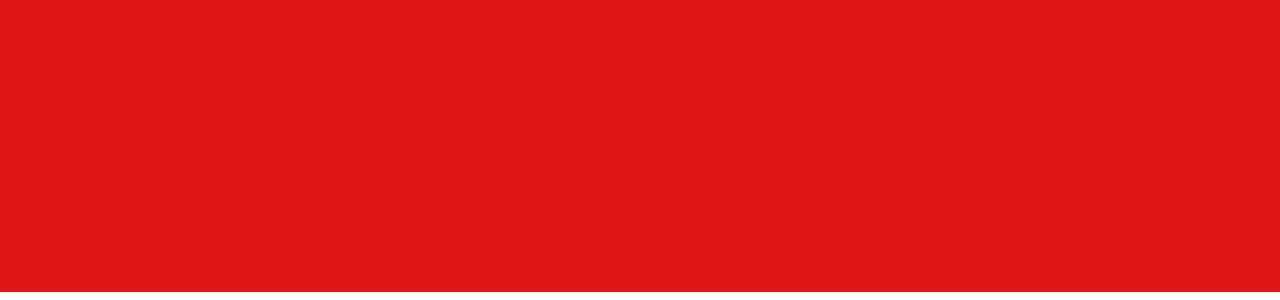
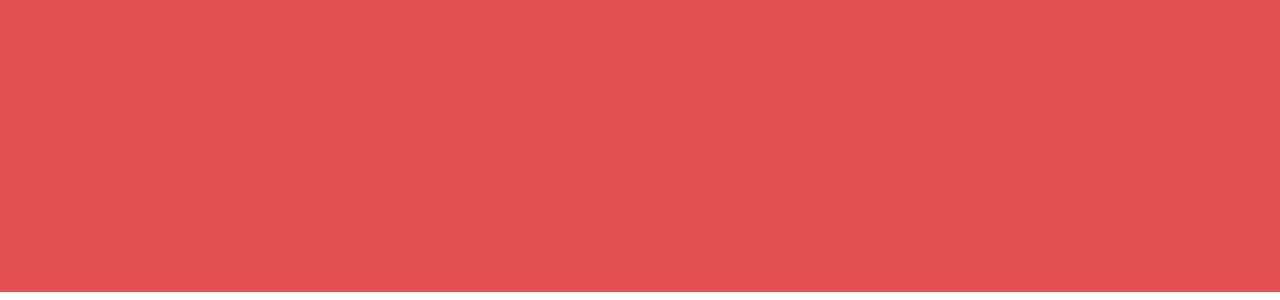
Before and after one commit to Ilia539/GitRepl, a plain HTML site: page index.html in a window 1280 px wide. Shown: the part 508-808 px from the top of the page. Drawn offline with Linux system fonts and the light colour scheme.

Commit message:
css>.section>background>color

```diff
--- a/style.css
+++ b/style.css
@@ -25,7 +25,7 @@ ul, ol {
 }
 .section {
     height: 100vh;
-    background: #df1616;
+    background: #e15151;
 }
 .section i {
     position: absolute;
```
